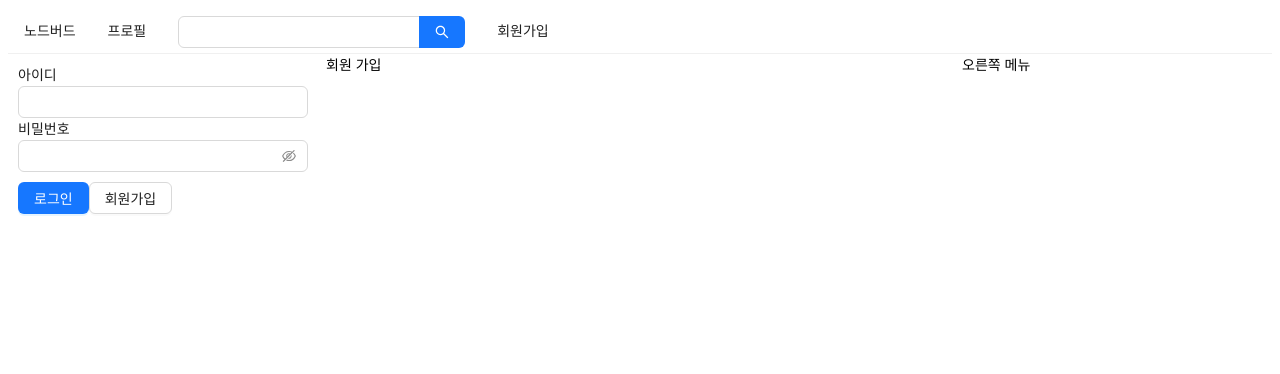
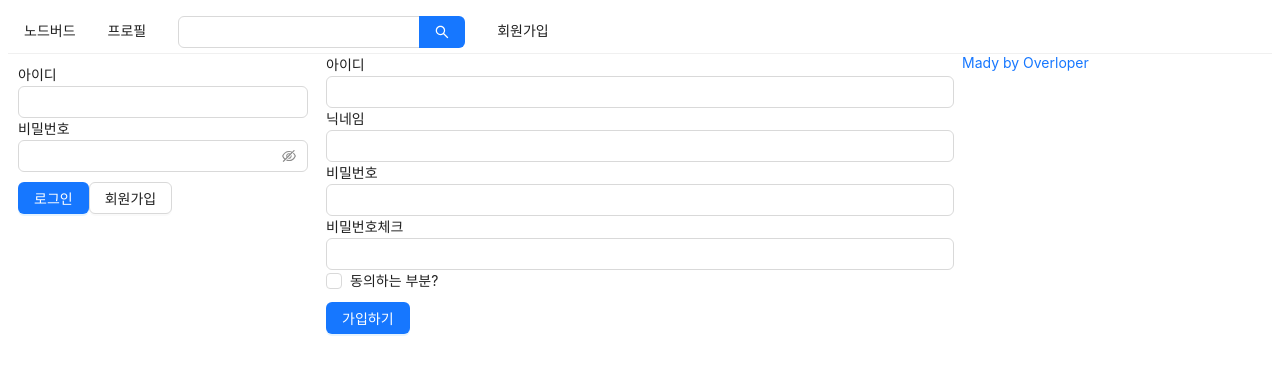
Before and after one commit to kimseonghyoek/node-bird, a Next.js app in the folder front/: page /signup in a window 1280 px wide. Shown: the top 374 px of the page. Built offline with nearby package versions, Linux system fonts and the light colour scheme.

Commit message:
Today Study End~

```diff
--- a/front/components/AppLayout.js
+++ b/front/components/AppLayout.js
@@ -36,7 +36,7 @@ const AppLayout = ({ children }) => {
           {children}
         </Col>
         <Col xs={24} md={6}>
-          오른쪽 메뉴
+          <a href="https://overloper0225.tistory.com" target="_blank" rel="noreferrer noopener">Mady by Overloper</a>
         </Col>
       </Row>
     </div>
--- /dev/null
+++ b/front/hooks/useInput.js
@@ -0,0 +1,9 @@
+import { useState, useCallback } from "react";
+
+export default (initValue = null) => {
+  const [value, setValue] = useState(initValue);
+  const handler = useCallback((e) => {
+    setValue(e.target.value);
+  }, []);
+  return [value, handler];
+}
--- a/front/pages/signup.js
+++ b/front/pages/signup.js
@@ -1,15 +1,78 @@
-import React from "react";
+import React, {useCallback, useState} from "react";
 import AppLayout from "../components/AppLayout";
 import Head from "next/dist/next-server/lib/head";
+import {Button, Checkbox, Form, Input} from "antd";
+import useInput from "../hooks/useInput";
+import styled from "styled-components";
+
+const ErrorMessage = styled.div`
+  color: red;
+`;
 
 const Signup = () => {
+  const [id, onChangeId] = useInput('');
+  const [nickname, onChangeNickname] = useInput('');
+  const [pw, onChangePw] = useInput('');
+  const [pwCheck, setPwCheck] = useState('');
+  const [pwError, setPwError] = useState(false);
+  const onChangePwCheck = useCallback((e) => {
+    setPwCheck(e.target.value);
+    setPwError(e.target.value !== pw)
+  }, [pw]);
+  const [term, setTerm] = useState(false);
+  const [termError, setTermError] = useState(false);
+  const onChangeTerm = useCallback(() => {
+    setTerm(!term);
+    setTermError(false)
+  }, [term])
+
+
+  const onSubmit = useCallback(() => {
+    if(pw !== pwCheck) {
+      return setPwError(true);
+    }
+    if(!term) {
+      return setTermError(true);
+    }
+    console.log(id, nickname, pw)
+  }, [pw, pwCheck, term]);
+
   return (
-    <>
+    <AppLayout>
       <Head>
         <title>회원가입 - Node Bird</title>
       </Head>
-      <AppLayout>회원 가입</AppLayout>
-    </>
+      <Form onFinish={onSubmit}>
+        <div>
+          <label htmlFor="user-id">아이디</label>
+          <br/>
+          <Input name="user-id" value={id} required onChange={onChangeId}/>
+        </div>
+        <div>
+          <label htmlFor="user-nick">닉네임</label>
+          <br/>
+          <Input name="user-nick" value={nickname} required onChange={onChangeNickname}/>
+        </div>
+        <div>
+          <label htmlFor="user-pw">비밀번호</label>
+          <br/>
+          <Input name="user-pw" type="password" value={pw} required onChange={onChangePw}/>
+        </div>
+        <div>
+          <label htmlFor="user-password-check">비밀번호체크</label>
+          <br/>
+          <Input name="user-password-check" type="password" value={pwCheck} required onChange={onChangePwCheck}/>
+          {pwError && <ErrorMessage>비밀번호가 일치하지 않습니다.</ErrorMessage>}
+        </div>
+        <div>
+          <Checkbox name="user-term" checked={term} onChange={onChangeTerm}>동의하는 부분?</Checkbox>
+          { termError && <ErrorMessage>약관에 동의하셔야 합니다.</ErrorMessage>}
+        </div>
+        <div style={{ marginTop: 10}}>
+          <Button type="primary" htmlType="submit">가입하기</Button>
+        </div>
+      </Form>
+    </AppLayout>
   );
 }
 
```
Also changed, not shown: front/components/FollowerList.js (added, +32 -0 lines), front/components/NicknameEditForm.js (added, +14 -0 lines), front/pages/profile.js (+10 -1 lines).
